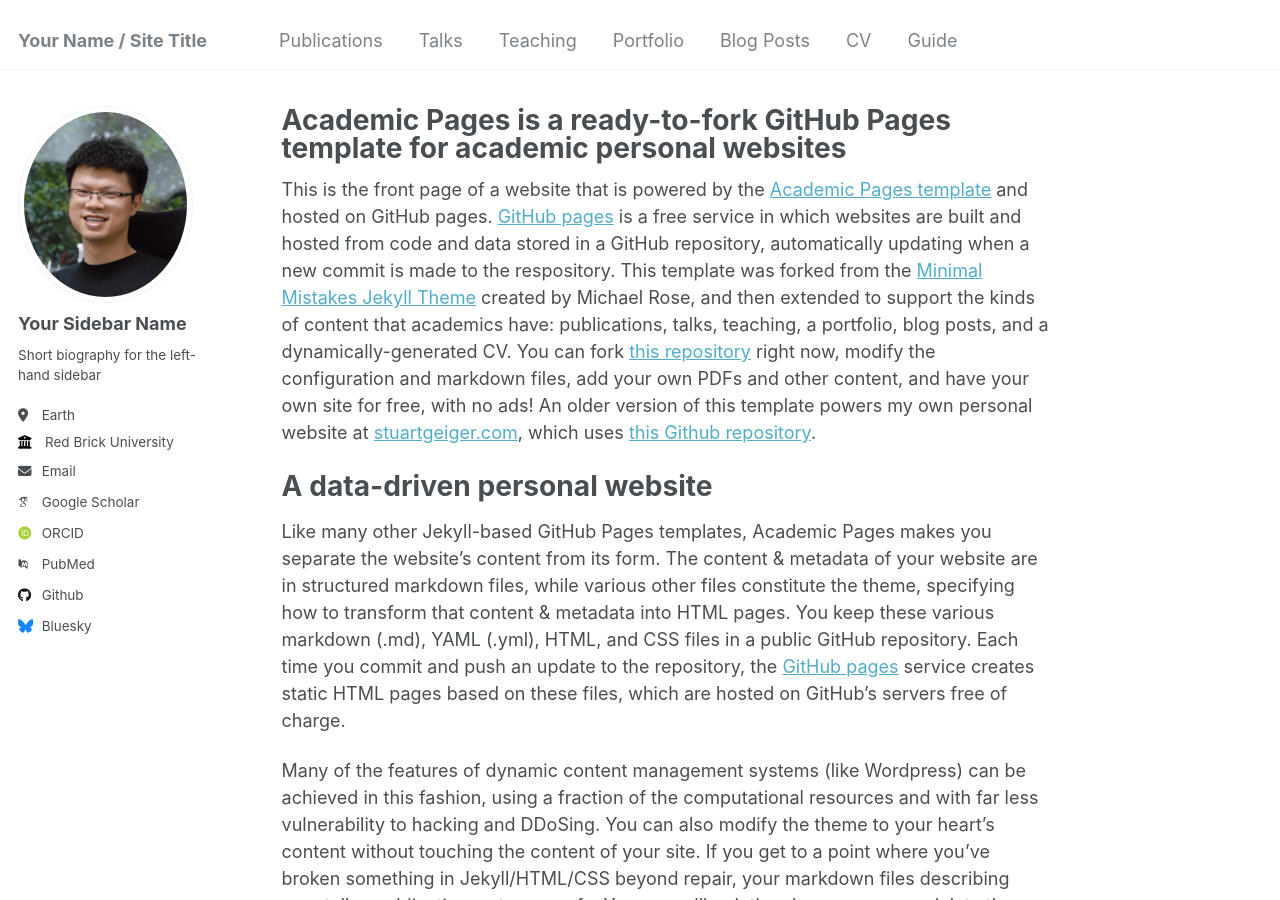
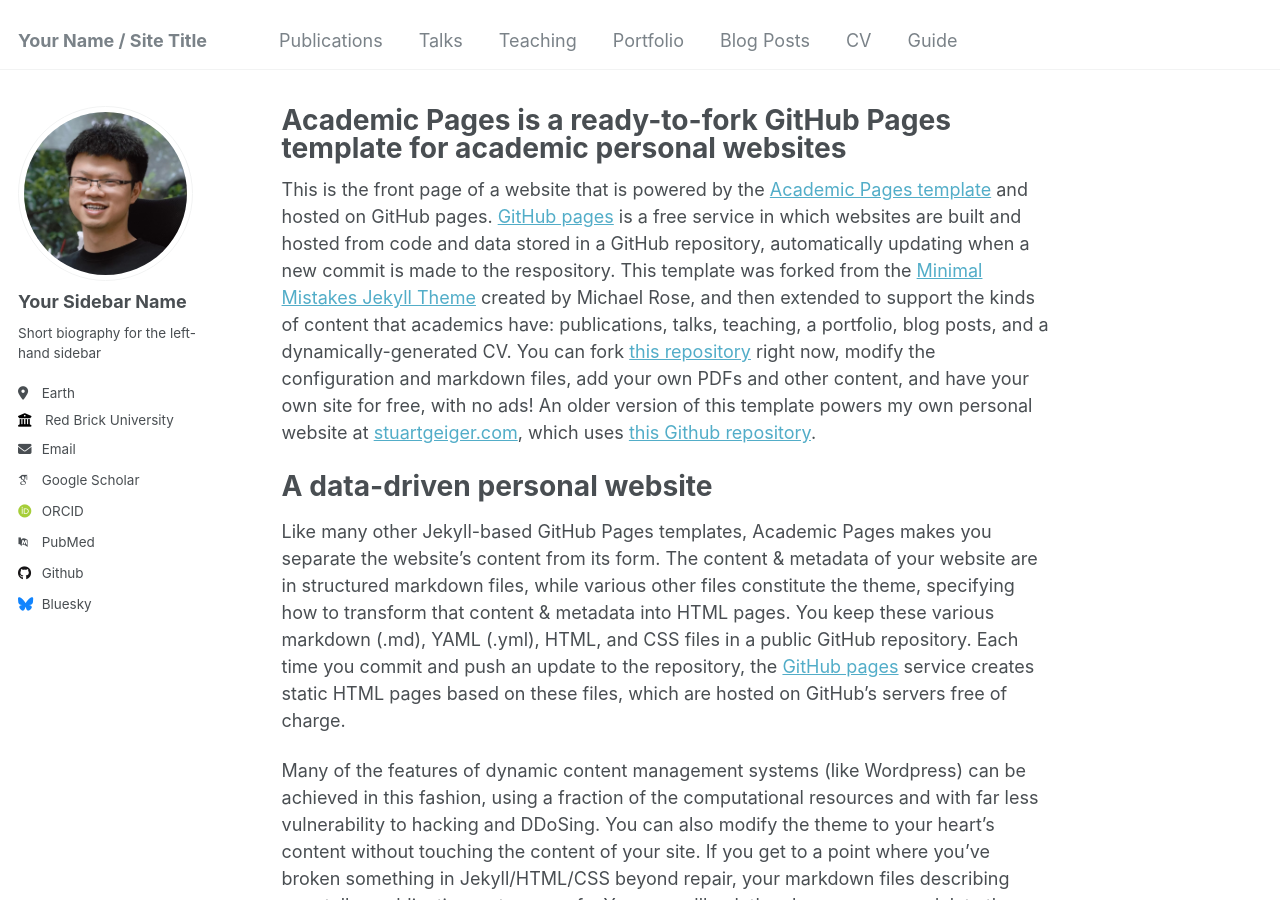
Before and after one commit to tongchen1119/tongchen1119, a Jekyll site: the page built from _pages/about.md, in a window 1280 px wide and 900 px high. Built offline with Jekyll 4.4.1, drawn with Linux system fonts in a browser that asks for light colours; some web fonts are replaced.

Commit message:
Update _config.yml

```diff
--- a/_config.yml
+++ b/_config.yml
@@ -21,7 +21,7 @@ repository               : "tongchen1119.github.io/tongchen1119/"
 #               Additional customization can be done by editing /_includes/author-profile.html
 author:
   # Biographic information
-  avatar           : "WechatIMG613.jpg"
+  avatar           : "SquarePhoto.jpg"
   name             : "Your Sidebar Name"
   pronouns         : # example: "she/her"
   bio              : "Short biography for the left-hand sidebar"
```
